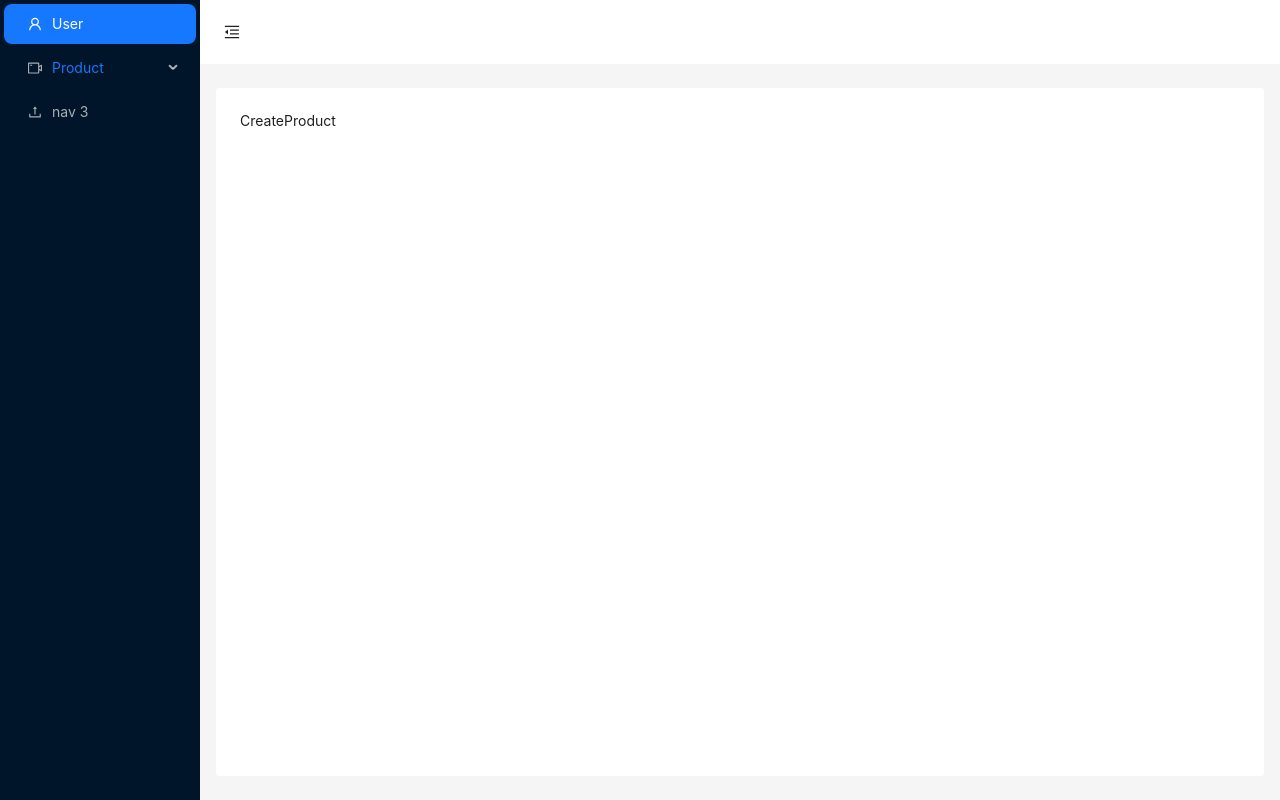
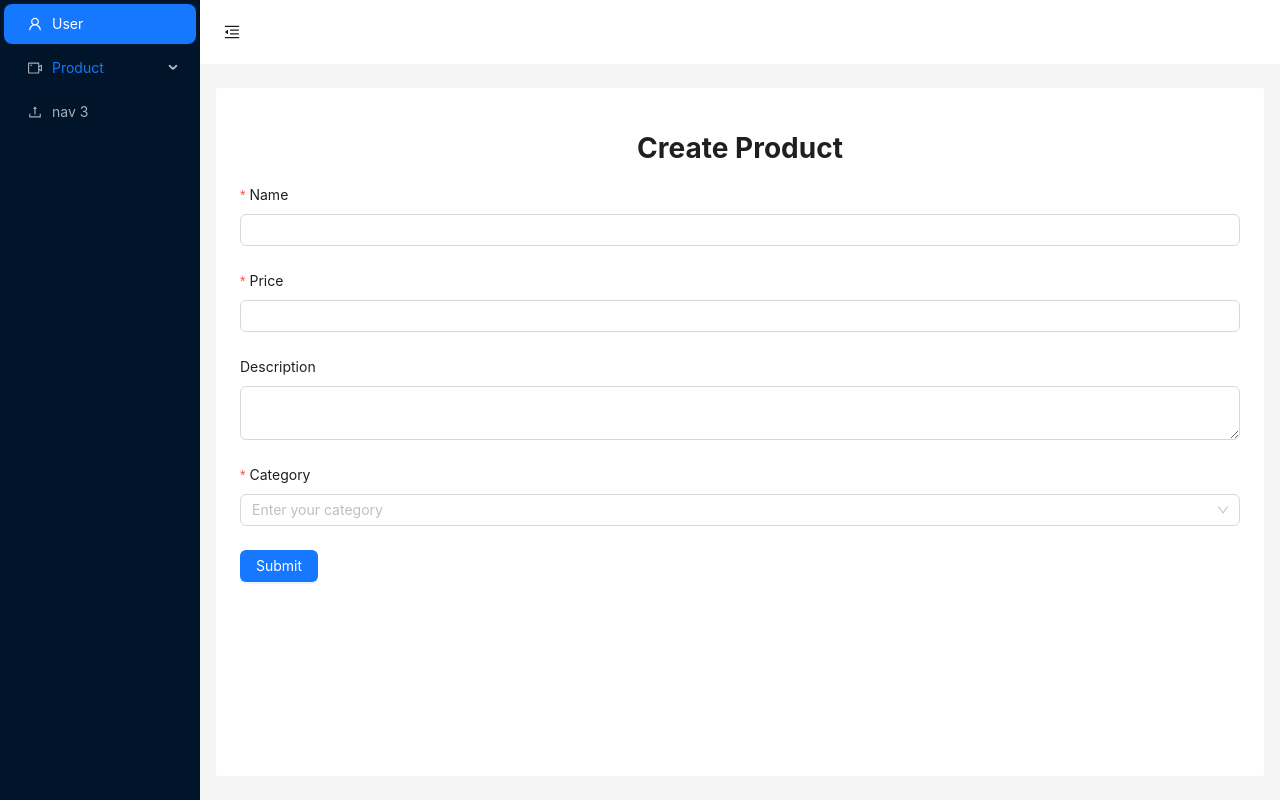
Before and after one commit to Jzztt/WD20203-reactjs, a React (Vite) app: page /product/create in a window 1280 px wide. Built offline with nearby package versions, Linux system fonts and the light colour scheme.

Commit message:
feat: form create

```diff
--- a/src/components/CreateProduct.tsx
+++ b/src/components/CreateProduct.tsx
@@ -1,9 +1,46 @@
-import React from 'react'
+import React from "react";
+import { Button, Form, Input, Select } from "antd";
 
 const CreateProduct = () => {
   return (
-    <div>CreateProduct</div>
-  )
-}
+    <div>
+      <h1 style={{ textAlign: "center" }}>Create Product</h1>
+      <Form layout="vertical">
+        <Form.Item
+          name="name"
+          label="Name"
+          rules={[{ required: true, message: "Please input your Name!" }]}
+        >
+          <Input />
+        </Form.Item>
+        <Form.Item
+          name="price"
+          label="Price"
+          rules={[{ required: true, message: "Please input your Price!" }]}
+        >
+          <Input />
+        </Form.Item>
+        <Form.Item name="description" label="Description">
+          <Input.TextArea />
+        </Form.Item>
+        <Form.Item
+          name="category"
+          label="Category"
+          rules={[{ required: true, message: "Please input your Category!" }]}
+        >
+          <Select placeholder="Enter your category">
+            <Select.Option value="smartphone">Smart Phone</Select.Option>
+            <Select.Option value="laptop">Laptop</Select.Option>
+          </Select>
+        </Form.Item>
+        <Form.Item>
+          <Button htmlType="submit" type="primary">
+            Submit
+          </Button>
+        </Form.Item>
+      </Form>
+    </div>
+  );
+};
 
-export default CreateProduct
+export default CreateProduct;
```
